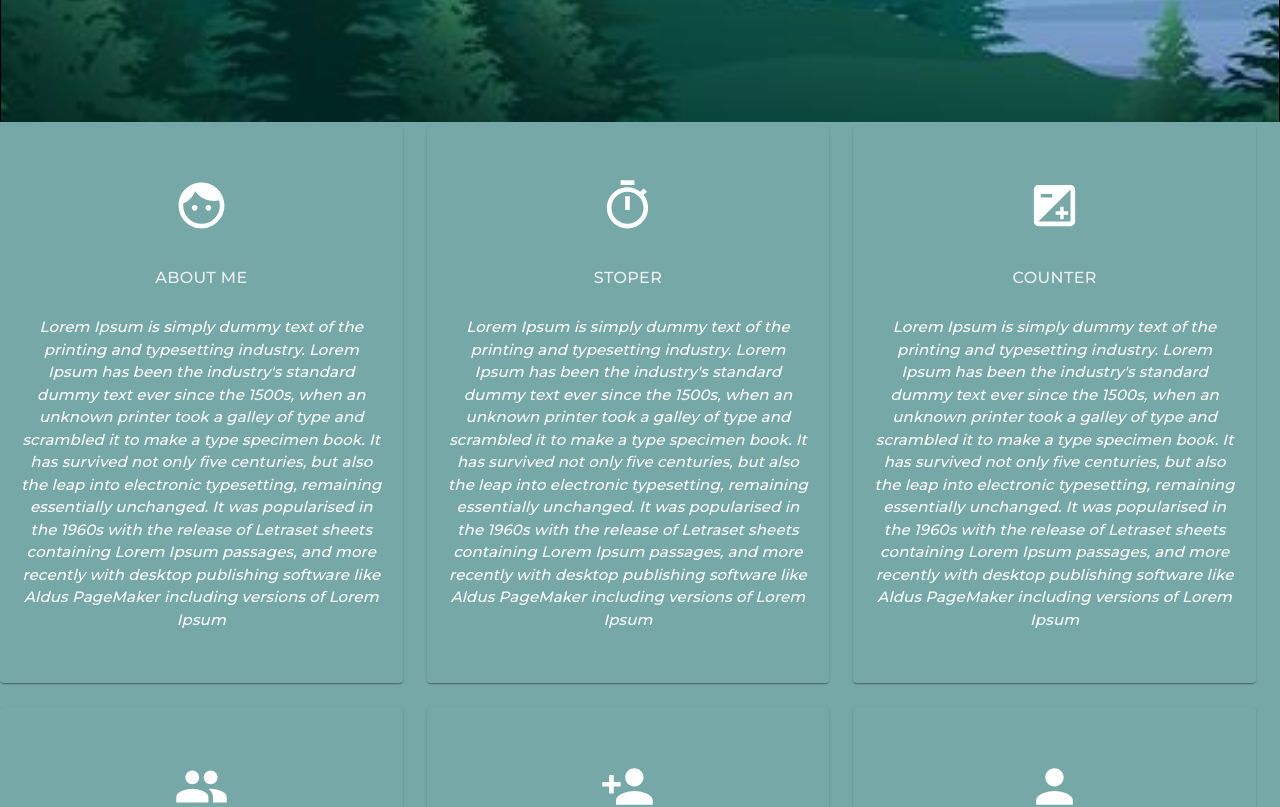
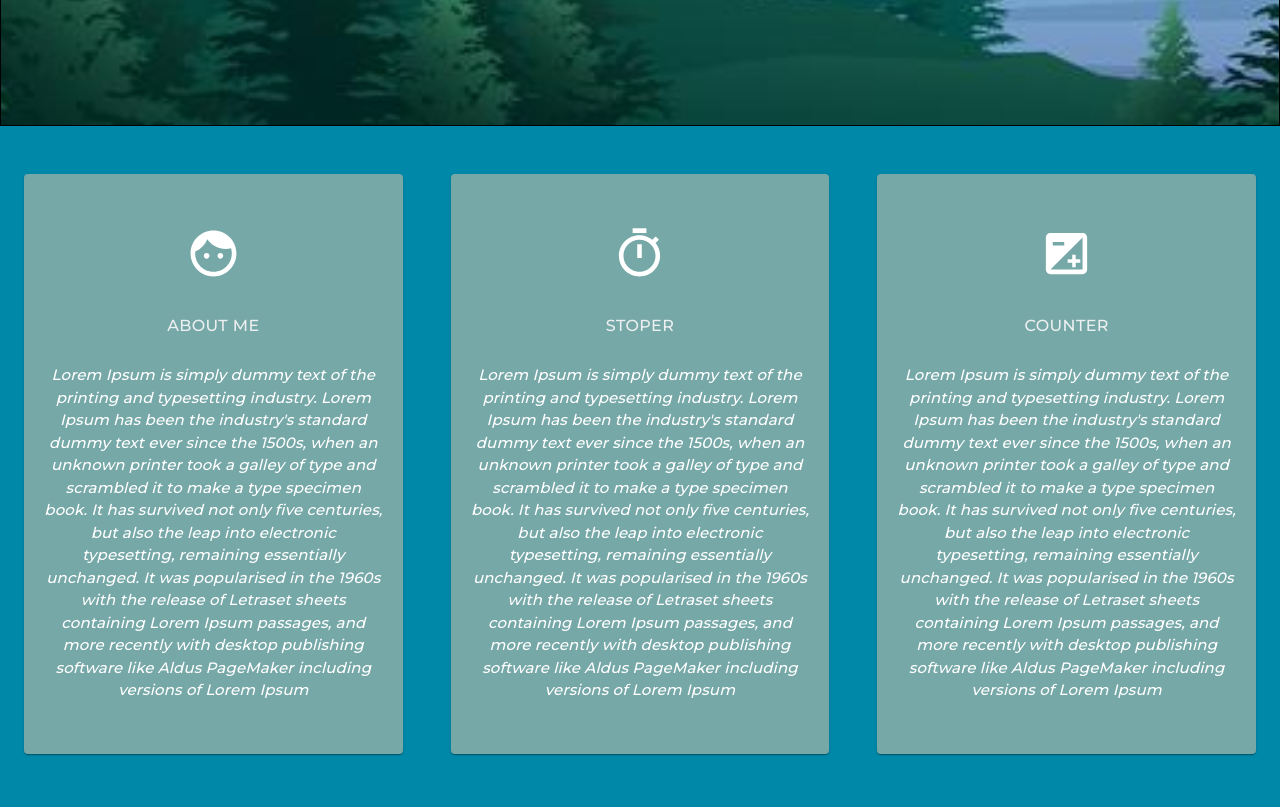
Before and after one commit to radiographer/react-projekt, a React (Create React App) app in the folder app/: page / in a window 1280 px wide. Shown: the part 1000-1807 px from the top of the page. Built offline with nearby package versions, Linux system fonts and the light colour scheme.

Commit message:
footer sth

```diff
--- a/app/src/pages/Footer.js
+++ b/app/src/pages/Footer.js
@@ -16,14 +16,19 @@ import Button from "@material-ui/core/Button";
 const useStyles = makeStyles((theme) => ({
   root: {
     flexGrow: 1,
-    backgroundColor: "#77a8a8",
+    backgroundColor: "#0088a9",
     minWidth: 275,
+    paddingBottom: 24,
+    paddingTop: 24,
   },
   paper: {
     padding: theme.spacing(1),
     textAlign: "center",
     color: "white",
     backgroundColor: "#77a8a8",
+    marginLeft: 24,
+    marginTop: 24,
+    marginBottom: 34,
   },
 
   ico: {
--- a/app/src/pages/components/ButtonSearch.js
+++ b/app/src/pages/components/ButtonSearch.js
@@ -1,11 +1,12 @@
 import React from "react";
-
+import { makeStyles } from "@material-ui/core/styles";
 import { Grid, TextField, Button } from "@material-ui/core";
 
 export default function App() {
   return (
     <Grid
       container
+      display="flex"
       justify="center"
       alignItems="center"
       direction="column"
@@ -21,7 +22,13 @@ export default function App() {
 
 const ButtonSearch = () => {
   return (
-    <Grid container direction="column" alignItems="center" justify="center">
+    <Grid
+      container
+      display="flex"
+      justify="center"
+      alignItems="center"
+      direction="column"
+    >
       <Button size="large" variant="contained" color="primary">
         Search
       </Button>
```
